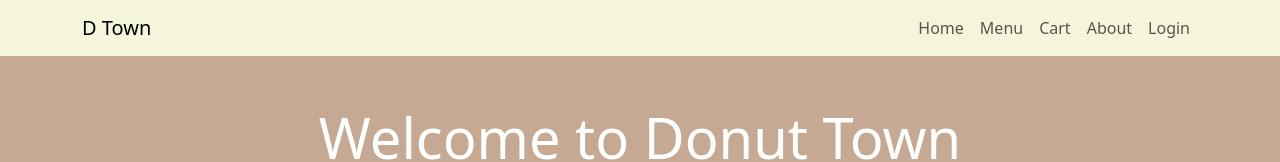
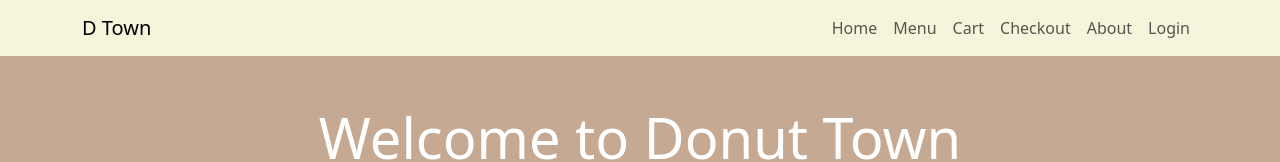
Before and after one commit to SowpT0/food-app, a React (Vite) app: page / in a window 1280 px wide. Shown: the top 162 px of the page. Built offline with nearby package versions, Linux system fonts and the light colour scheme; no server answers.

Commit message:
6th commit1

```diff
--- a/package.json
+++ b/package.json
@@ -15,6 +15,7 @@
     "@fortawesome/react-fontawesome": "^0.2.0",
     "bootstrap": "^5.3.2",
     "firebase": "^10.7.1",
+    "firebase-admin": "^12.0.0",
     "react": "^18.2.0",
     "react-dom": "^18.2.0",
     "react-redux": "^9.0.2",
--- a/src/components/AuthProvider.jsx
+++ b/src/components/AuthProvider.jsx
@@ -1,4 +1,4 @@
-// AuthProvider.jsx
+
 import { createContext, useEffect, useState } from 'react';
 import { onAuthStateChanged, GoogleAuthProvider, signInWithPopup } from 'firebase/auth';
 import { auth } from '../firebase';
--- a/src/components/navbar.jsx
+++ b/src/components/navbar.jsx
@@ -12,10 +12,10 @@
     try {
       await signOut(auth);
       console.log('Logout successful');
-      // You can add additional logic after successful logout if needed
+
     } catch (error) {
       console.error('Logout Error:', error.message);
-      // Handle logout error if needed
+
     }
   };
 
@@ -54,6 +54,11 @@
               </Link>
             </li>
             <li className="nav-item">
+              <Link className="nav-link" to="/checkoutpage">
+                Checkout
+              </Link>
+            </li>
+            <li className="nav-item">
               <Link className="nav-link" to="/about">
                 About
               </Link>
--- a/src/index.css
+++ b/src/index.css
@@ -1,6 +1,6 @@
 .pink-background {
-  background-color: #c5a992; /* Pink color */
-  min-height: 100vh; /* Set minimum height to full viewport height */
+  background-color: #c5a992;
+  min-height: 100vh;
 }
 
 .cyan-bg {
--- a/src/main.jsx
+++ b/src/main.jsx
@@ -3,7 +3,7 @@
 import { BrowserRouter as Router } from 'react-router-dom';
 import ReactDOM from 'react-dom/client';
 import 'bootstrap/dist/css/bootstrap.min.css';
-import {app} from './firebase';
+
 
 
 import App from './App.jsx';
--- a/src/pages/CheckoutPage.jsx
+++ b/src/pages/CheckoutPage.jsx
@@ -1,7 +1,7 @@
 import { Link, useLocation } from 'react-router-dom';
 
 const CheckoutPage = () => {
-  // Retrieve cart data from the location state
+
   const location = useLocation();
   const cart = location.state && location.state.cart ? location.state.cart : [];
 
```
Also changed, not shown: src/pages/CartPage.jsx (+6 -6 lines), src/pages/MenuPage.jsx (+4 -4 lines), src/pages/AuthPage.jsx (added), 1 other file (tests, documents, lock files or other folders).
